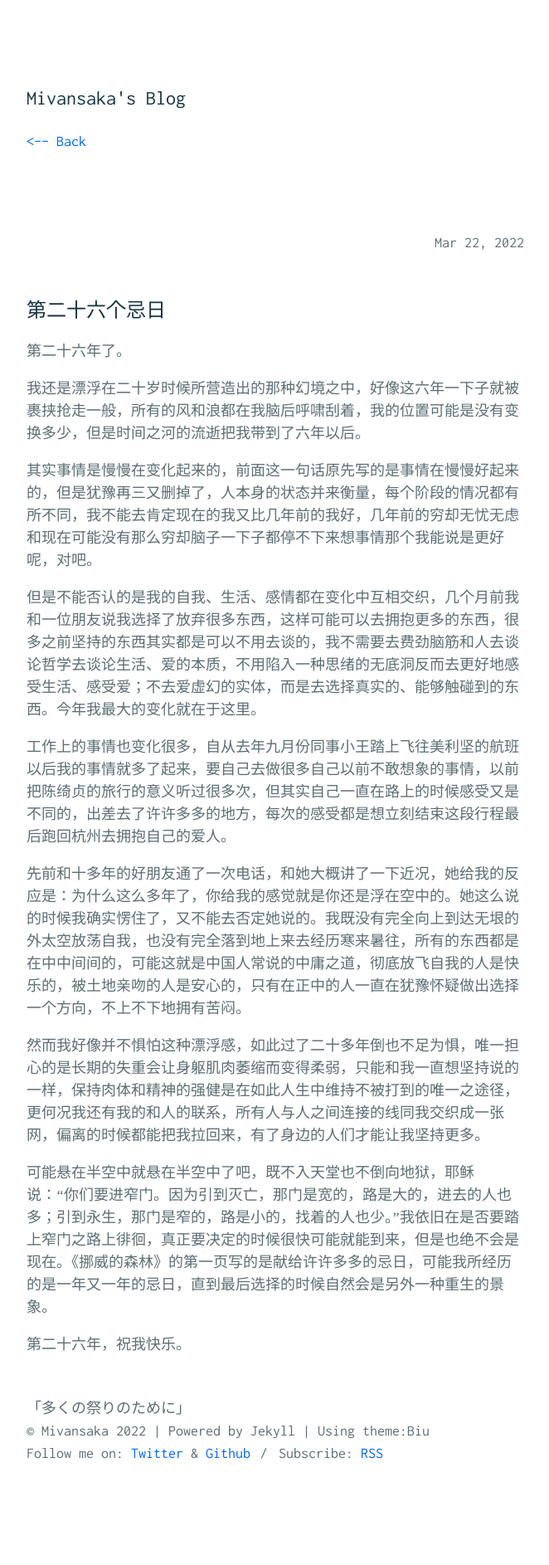
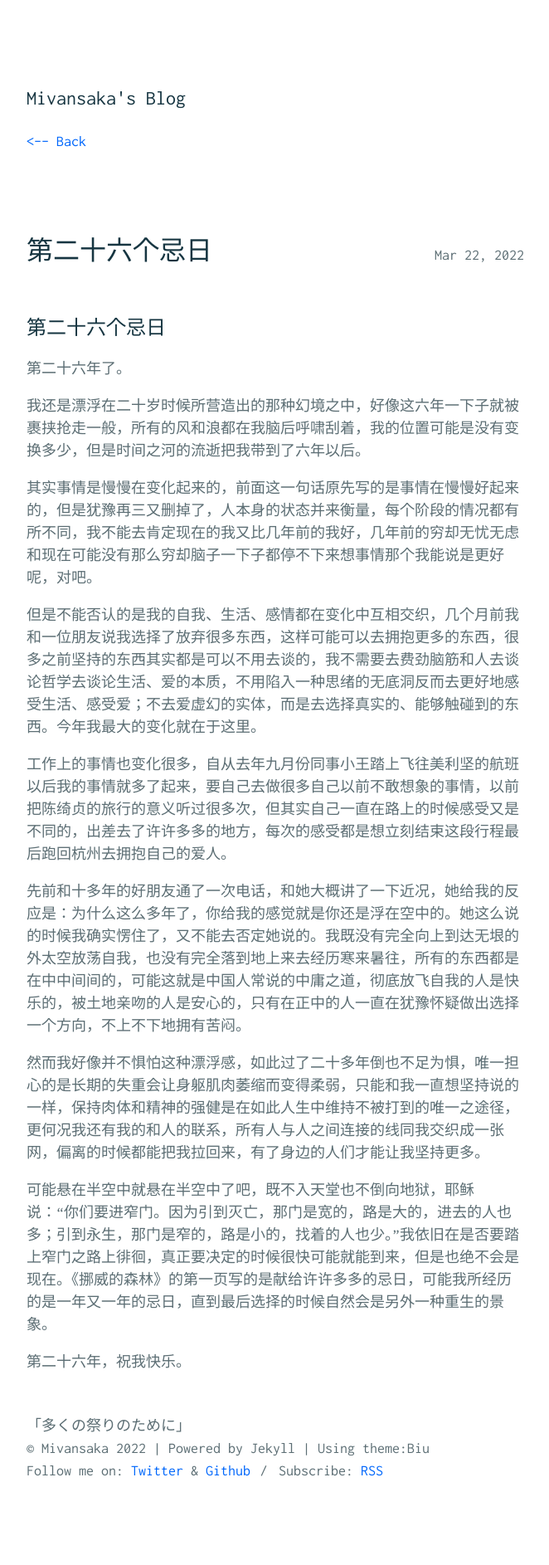
Before and after one commit to mivansaka/mivansaka.github.io, a Jekyll site: the page built from _posts/2022-03-22-the_26th_sacrifice.md, in a window 1280 px wide. Shown: the whole page at 83% size, without its empty margins (308-970 px from the left). Built offline with Jekyll 4.4.1, drawn with Linux system fonts in a browser that asks for light colours; our own code applies the rules of GitHub Pages for plain Markdown files; before the commit the page ends 1865 px from its top, so only the background shows below that.

Commit message:
Update 2022-03-22-the_26th_sacrifice.md

```diff
--- a/_posts/2022-03-22-the_26th_sacrifice.md
+++ b/_posts/2022-03-22-the_26th_sacrifice.md
@@ -1,6 +1,6 @@
 ---
 layout: post
-title:  "第二十六个忌日
+title:  "第二十六个忌日"
 date:   2022-03-22 19:21:09
 ---
 
```
